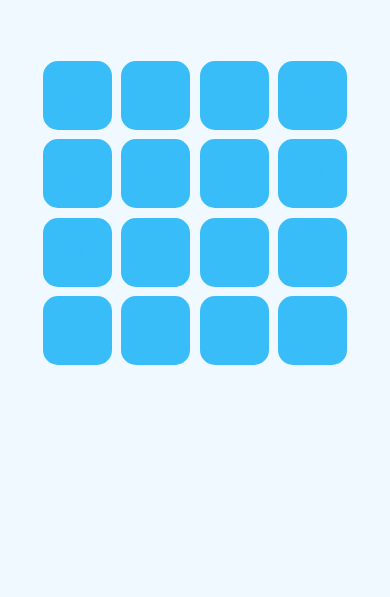
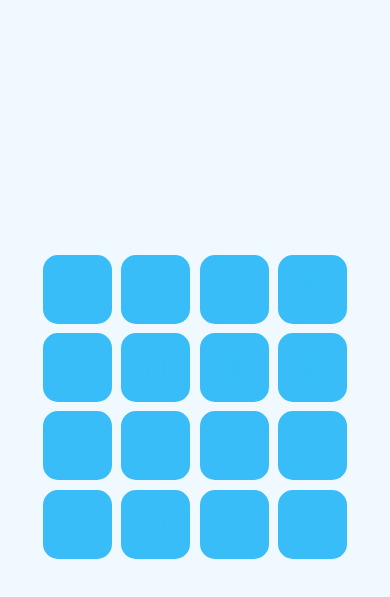
Before and after one commit to maqsudtolipov/memory-game, a website: page index.html in a window 390 px wide. Shown: the part 61-658 px from the top of the page. Drawn offline with nearby package versions, Linux system fonts and the light colour scheme.

Commit message:
Add some padding to mobile version

```diff
--- a/sass/main.scss
+++ b/sass/main.scss
@@ -106,6 +106,10 @@ body {
   html {
     font-size: 36%;
   }
+
+  .main {
+    padding: 40rem 0;
+  }
 }
 /*
 ### Font sizes
```
Also changed, not shown: css/style.css, 1 other file.
